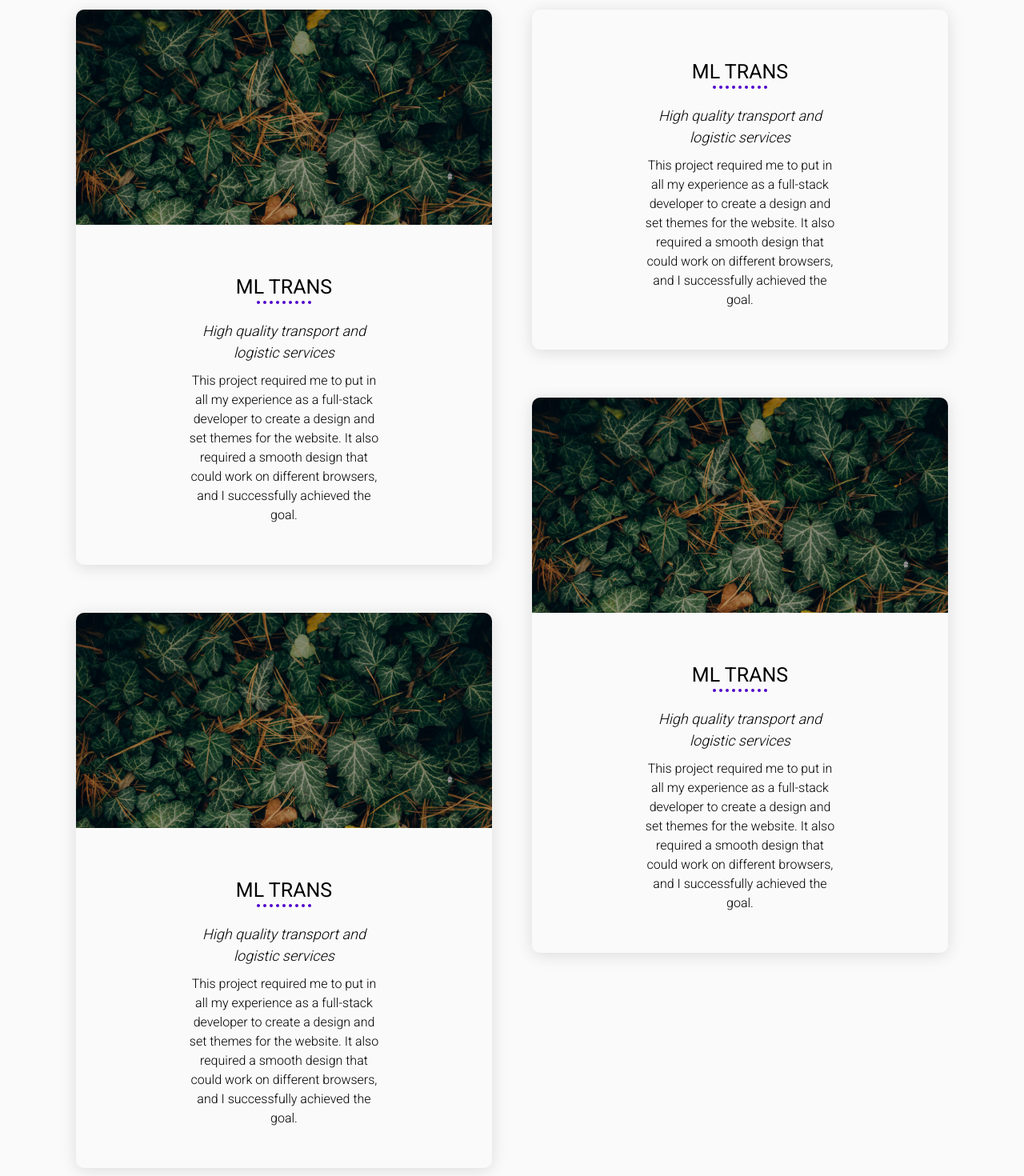
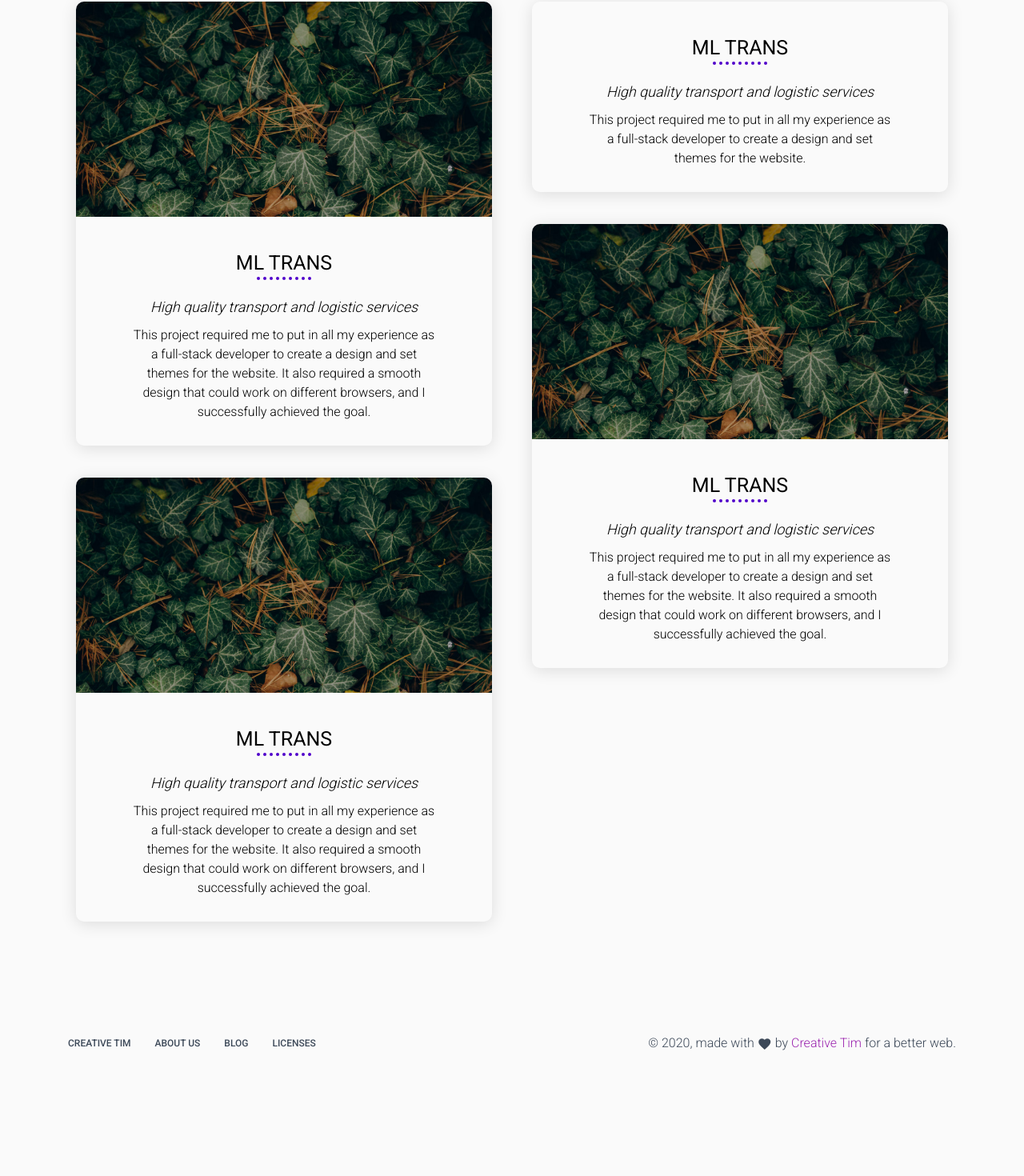
Before and after one commit to zbych232/portfolio, a Vue app in the folder portfolio/: page /#/ in a window 1280 px wide. Shown: the part 2050-3520 px from the top of the page at 80% size. After the commit the page ends 3397 px from the top, so only its background shows below. Built offline with nearby package versions, Linux system fonts and the light colour scheme.

Commit message:
projects tiles done

```diff
--- a/portfolio/src/views/mainPage.vue
+++ b/portfolio/src/views/mainPage.vue
@@ -32,7 +32,7 @@
               />
             </div>
             <div
-              class="aboutMe__textSection md-size-50  md-xsmall-size-100 md-layout-item"
+              class="aboutMe__textSection md-size-50  md-small-size-100 md-layout-item"
             >
               <h2>A bit about me</h2>
               <p>
@@ -72,15 +72,9 @@
         </div>
         <div class="md-layout">
           <div class="md-size-50  md-xsmall-size-100 md-layout-item">
-            <div class="myProjectsSection">
-              <div class="myProjectsSection__projectItemWrapper text-center">
-                <div
-                  class="myProjectsSection__projectItemWrapper__projectItem text-center"
-                >
+            <div class="myProjectsSection__projectItem text-center">
               <img :src="projectImage" alt="Rounded Image" />
-                  <div
-                    class="myProjectsSection__projectItemWrapper__projectItem__textSection"
-                  >
+              <div class="myProjectsSection__projectItem__textSection">
                 <h3>Ml Trans</h3>
                 <div class="dotsSpacing">
                   <div
@@ -92,22 +86,15 @@
                 <h4>High quality transport and logistic services</h4>
                 <p>
                   This project required me to put in all my experience as a
-                      full-stack developer to create a design and set themes for
-                      the website. It also required a smooth design that could
-                      work on different browsers, and I successfully achieved
-                      the goal.
+                  full-stack developer to create a design and set themes for the
+                  website. It also required a smooth design that could work on
+                  different browsers, and I successfully achieved the goal.
                 </p>
               </div>
             </div>
-              </div>
-              <div class="myProjectsSection__projectItemWrapper text-center">
-                <div
-                  class="myProjectsSection__projectItemWrapper__projectItem text-center"
-                >
+            <div class="myProjectsSection__projectItem text-center">
               <img :src="projectImage" alt="Rounded Image" />
-                  <div
-                    class="myProjectsSection__projectItemWrapper__projectItem__textSection"
-                  >
+              <div class="myProjectsSection__projectItem__textSection">
                 <h3>Ml Trans</h3>
                 <div class="dotsSpacing">
                   <div
@@ -119,25 +106,16 @@
                 <h4>High quality transport and logistic services</h4>
                 <p>
                   This project required me to put in all my experience as a
-                      full-stack developer to create a design and set themes for
-                      the website. It also required a smooth design that could
-                      work on different browsers, and I successfully achieved
-                      the goal.
+                  full-stack developer to create a design and set themes for the
+                  website. It also required a smooth design that could work on
+                  different browsers, and I successfully achieved the goal.
                 </p>
               </div>
             </div>
           </div>
-            </div>
-          </div>
           <div class="md-size-50  md-xsmall-size-100 md-layout-item">
-            <div class="myProjectsSection">
-              <div class="myProjectsSection__projectItemWrapper text-center">
-                <div
-                  class="myProjectsSection__projectItemWrapper__projectItem text-center"
-                >
-                  <div
-                    class="myProjectsSection__projectItemWrapper__projectItem__textSection"
-                  >
+            <div class="myProjectsSection__projectItem text-center">
+              <div class="myProjectsSection__projectItem__textSection">
                 <h3>Ml Trans</h3>
                 <div class="dotsSpacing">
                   <div
@@ -149,22 +127,14 @@
                 <h4>High quality transport and logistic services</h4>
                 <p>
                   This project required me to put in all my experience as a
-                      full-stack developer to create a design and set themes for
-                      the website. It also required a smooth design that could
-                      work on different browsers, and I successfully achieved
-                      the goal.
+                  full-stack developer to create a design and set themes for the
+                  website.
                 </p>
               </div>
             </div>
-              </div>
-              <div class="myProjectsSection__projectItemWrapper text-center">
-                <div
-                  class="myProjectsSection__projectItemWrapper__projectItem text-center"
-                >
+            <div class="myProjectsSection__projectItem text-center">
               <img :src="projectImage" alt="Rounded Image" />
-                  <div
-                    class="myProjectsSection__projectItemWrapper__projectItem__textSection"
-                  >
+              <div class="myProjectsSection__projectItem__textSection">
                 <h3>Ml Trans</h3>
                 <div class="dotsSpacing">
                   <div
@@ -176,13 +146,10 @@
                 <h4>High quality transport and logistic services</h4>
                 <p>
                   This project required me to put in all my experience as a
-                      full-stack developer to create a design and set themes for
-                      the website. It also required a smooth design that could
-                      work on different browsers, and I successfully achieved
-                      the goal.
+                  full-stack developer to create a design and set themes for the
+                  website. It also required a smooth design that could work on
+                  different browsers, and I successfully achieved the goal.
                 </p>
-                  </div>
-                </div>
               </div>
             </div>
           </div>
@@ -306,11 +273,6 @@ export default {
       font-weight: 400;
     }
   }
-  &__projectItemWrapper {
-    display: flex;
-    align-items: center;
-    justify-content: center;
-    margin: 40px 0px;
 
   &__projectItem {
     transition: width 0s;
@@ -318,18 +280,27 @@ export default {
     border-radius: 10px;
     box-shadow: 0 3px 20px 0 rgba(0, 0, 0, 0.12);
     transition: margin 0.3s;
-      width: 100%;
-      margin: 10px;
+    margin: 40px 10px;
+    box-sizing: border-box;
     img {
       width: 100%;
       border-radius: 10px 10px 0 0;
     }
     &__textSection {
-        padding: 40px;
       margin-left: auto;
       margin-right: auto;
-
       width: 320px;
+      padding: 40px;
+      @media only screen and (max-width: 400px) {
+        width: 100%;
+      }
+      @media only screen and (min-width: 600px) {
+        width: 200px;
+        padding: 20px;
+      }
+      @media only screen and (min-width: 992px) {
+        width: 420px;
+      }
 
       h3 {
         color: black;
@@ -363,9 +334,8 @@ export default {
     }
   }
   &__projectItem:hover {
-      margin: 0;
+    margin: 30px 0;
     box-shadow: 0 3px 40px 0 rgba(0, 0, 0, 0.12);
   }
 }
-}
 </style>
```
Lines whose indentation alone changed are shown as unchanged.
